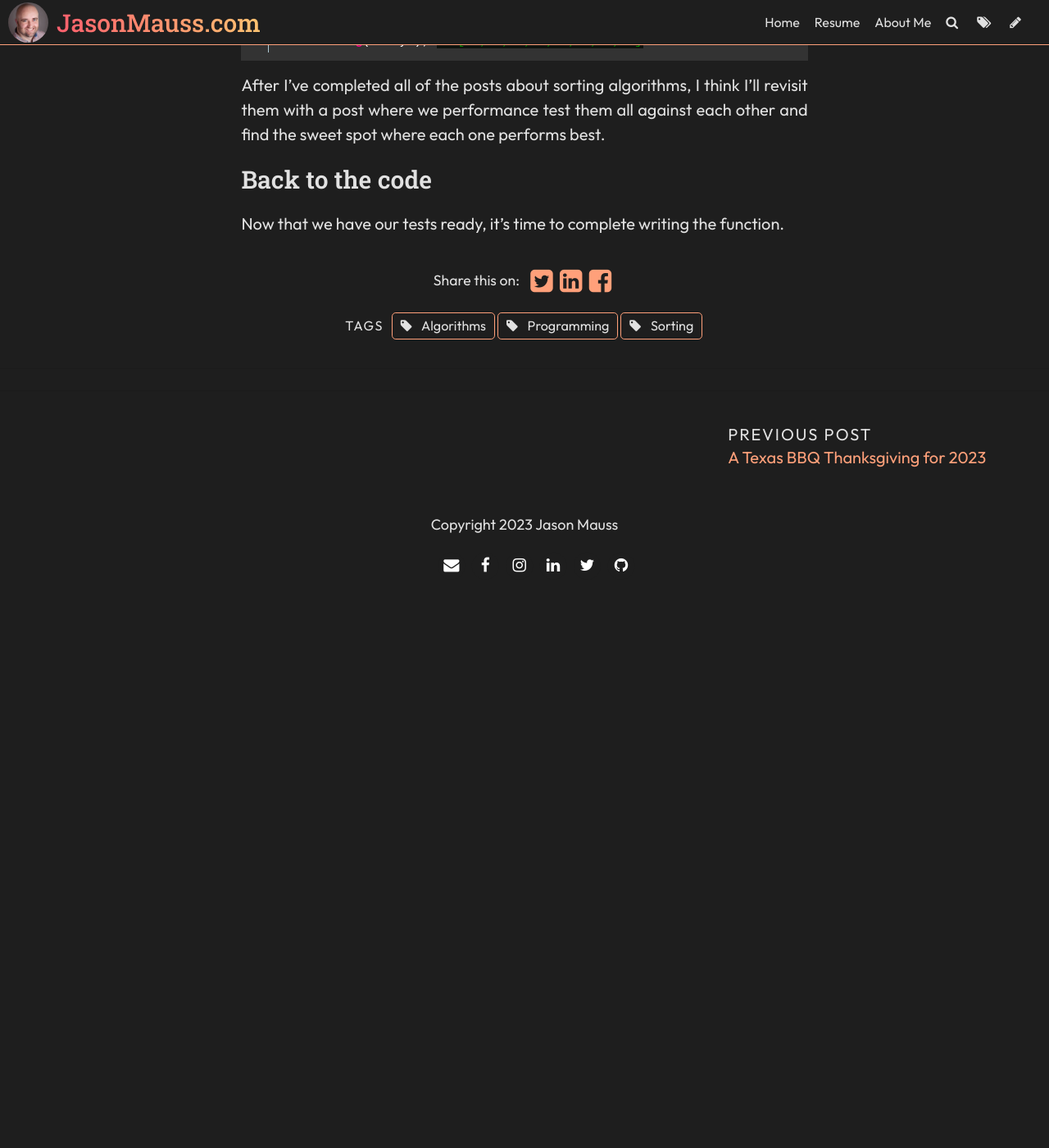
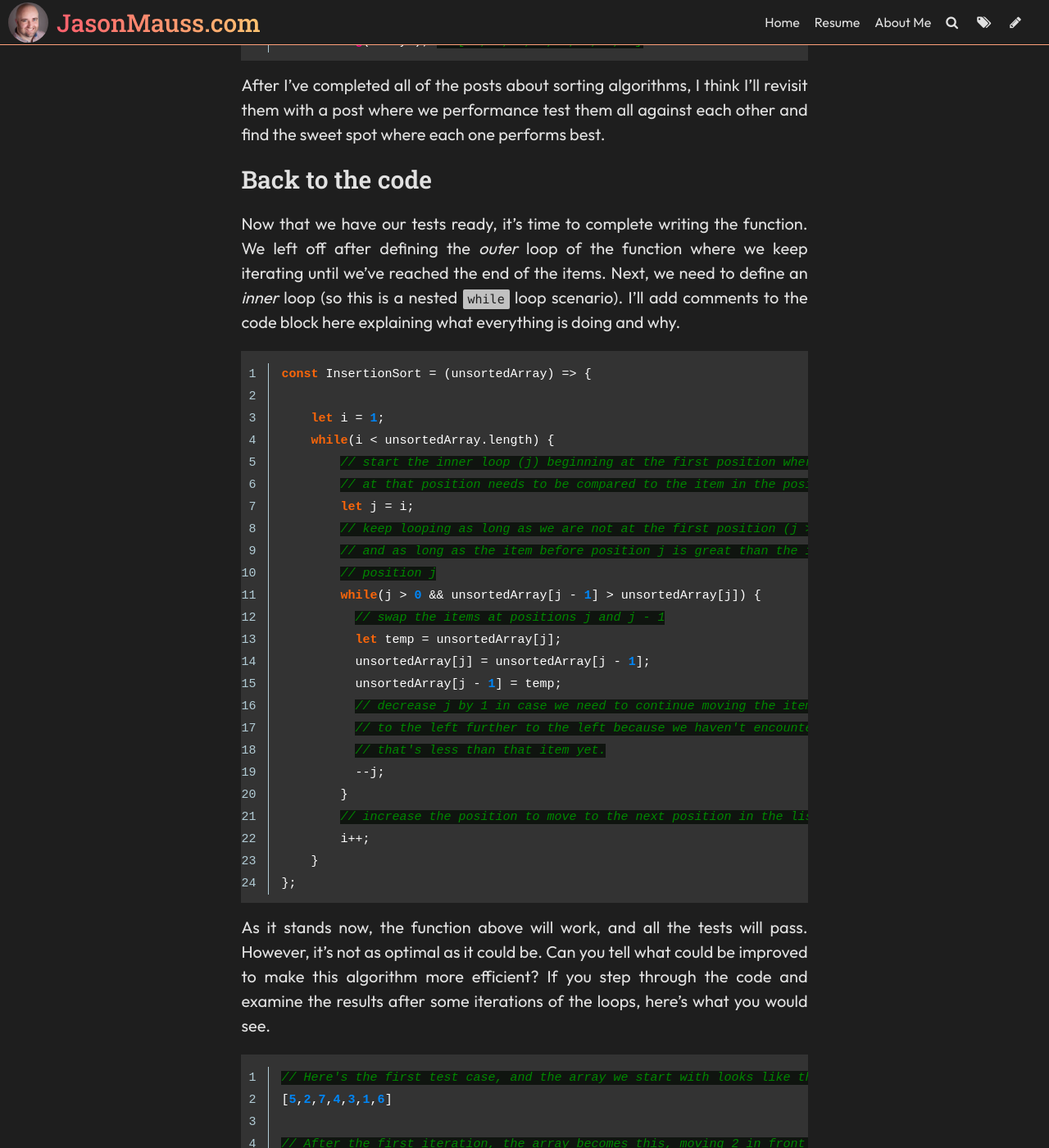
Before and after one commit to jasonmauss/jasonmaussblog, a Jekyll site: the page built from _posts/2023-11-29-algo-series-3-insertion-sort.md, in a window 1280 px wide and 1400 px high, scrolled down 2509 px. Shown: the whole window at 82% size. Built offline with Jekyll 4.4.1, drawn with Linux system fonts in a browser that asks for light colours; some web fonts are replaced; comment, search, counter and statistics services are not loaded; before the commit the page ends 3246 px from its top, so only the background shows below that; some of the changed text lies outside the part shown.

Commit message:
Update Post “2023-11-29-algo-series-3-insertion-sort”

````diff
--- a/_posts/2023-11-29-algo-series-3-insertion-sort.md
+++ b/_posts/2023-11-29-algo-series-3-insertion-sort.md
@@ -70,4 +70,59 @@ After I've completed all of the posts about sorting algorithms, I think I'll rev
 
 ### Back to the code
 
-Now that we have our tests ready, it's time to complete writing the function.
+Now that we have our tests ready, it's time to complete writing the function. We left off after defining the *outer* loop of the function where we keep iterating until we've reached the end of the items. Next, we need to define an *inner* loop (so this is a nested `while` loop scenario). I'll add comments to the code block here explaining what everything is doing and why.
+
+```javascript
+const InsertionSort = (unsortedArray) => {
+
+    let i = 1;
+    while(i < unsortedArray.length) {
+        // start the inner loop (j) beginning at the first position where the item
+        // at that position needs to be compared to the item in the position before it
+        let j = i;
+        // keep looping as long as we are not at the first position (j > 0)
+        // and as long as the item before position j is great than the item at
+        // position j
+        while(j > 0 && unsortedArray[j - 1] > unsortedArray[j]) {
+          // swap the items at positions j and j - 1
+          let temp = unsortedArray[j];
+          unsortedArray[j] = unsortedArray[j - 1];
+          unsortedArray[j - 1] = temp;
+          // decrease j by 1 in case we need to continue moving the item swapped
+          // to the left further to the left because we haven't encountered a value
+          // that's less than that item yet.
+          --j;
+        }
+        // increase the position to move to the next position in the list
+        i++;
+    }
+};
+```
+
+As it stands now, the function above will work, and all the tests will pass. However, it's not as optimal as it could be. Can you tell what could be improved to make this algorithm more efficient? If you step through the code and examine the results after some iterations of the loops, here's what you would see.
+
+```javascript
+// Here's the first test case, and the array we start with looks like this
+[5,2,7,4,3,1,6]
+
+// After the first iteration, the array becomes this, moving 2 in front of 5
+[2,5,7,4,3,1,6]
+
+// After the second iteration, the array is still the same as above, because 7 is
+// greater than 5 so no items need to be moved
+[2,5,7,4,3,1,6]
+
+// After the third iteration, the array looks like this, with 4 placed in front of 7
+[2,5,4,7,3,1,6]
+
+// But what we really want here, is for 4 to have been placed in front of 5.
+// That *will* happen, but not until the next iteration. How can we modify this code
+// so that after the third iteration our array would look like this?
+[2,4,5,7,3,1,6]
+```
+
+As you can see, we have an inefficiency to work out of our code. If you'd like to challenge yourself, before reading any further, take the function code above and try to optimize it so that any items being shifted to the left get swapped in one assignment, rather than one position at a time.
+
+### The Improved Version
+
+In order to swap the value in one assignment, here's what we can do.
````
